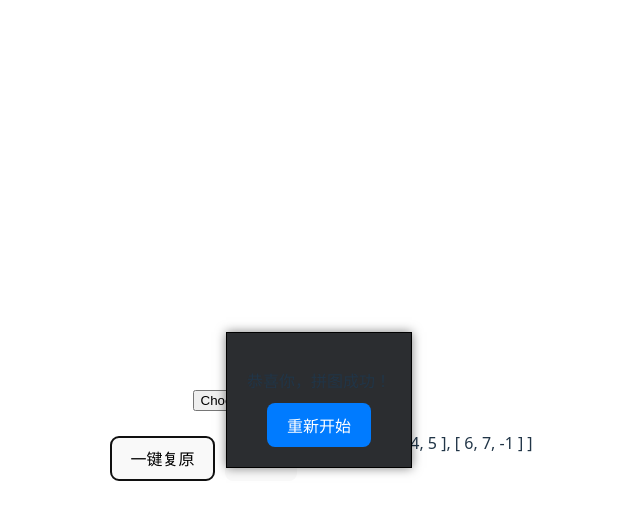
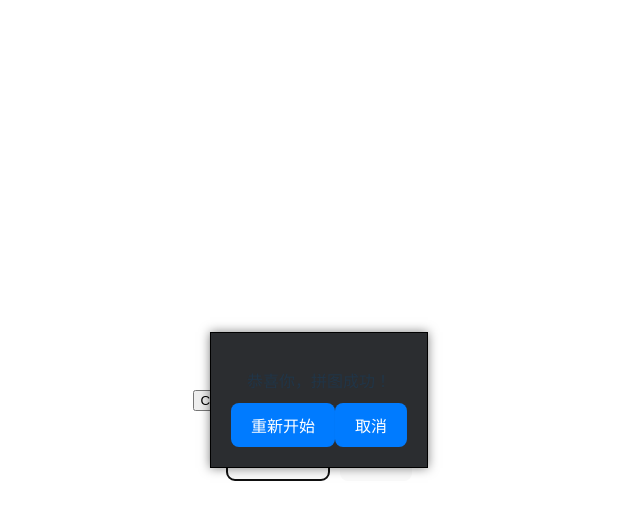
Before and after one commit to boring5L/boring, a Vue app in the folder my-vue-app/: page / in a window 1280 px wide. Both pictures are taken after a click on the button "一键复原". Shown: the top 520 px of the page, without its empty margins (321-961 px from the left). Built offline with nearby package versions, Linux system fonts and the light colour scheme.

Commit message:
提交0129-04

```diff
--- a/my-vue-app/src/App.vue
+++ b/my-vue-app/src/App.vue
@@ -5,7 +5,6 @@
     <div class="bnt">
       <button @click="resetPuzzle">一键复原</button>
       <button @click="generatePuzzle">打乱</button>
-      <div>{{board}}</div>
     </div>
     <div v-if="imageSrc" class="puzzle-board">
       <div v-for="(row, rowIndex) in board" :key="rowIndex" class="puzzle-row">
@@ -20,13 +19,14 @@
             backgroundSize: `${size * cellSize}px ${size * cellSize}px`
           }"
         >
-          <span v-if="cell !== 0" class="cell-number">{{rowIndex}}-{{colIndex}}</span>
+<!--          <span v-if="cell !== 0" class="cell-number">{{rowIndex}}-{{colIndex}}</span>-->
         </div>
       </div>
     </div>
     <div v-if="isSolved" class="victory-modal">
       <p>恭喜你，拼图成功！</p>
       <button @click="refreshPage">重新开始</button>
+      <button @click="canle">取消</button>
     </div>
   </div>
 </template>
@@ -40,8 +40,7 @@ interface Position {
 }
 
 const size = 3; // 拼图的大小
-const cellSize = 100; // 每个格子的大小
-const totle = size * size ;//格子总数
+const cellSize = 30; // 每个格子的大小
 
 // 初始化拼图板
 const board = ref<number[][]>(Array.from({ length: size }, () => Array(size).fill(0)));
@@ -199,6 +198,9 @@ function handleFileUpload(event: Event) {
     reader.readAsDataURL(file);
   }
 }
+const canle = ()=>{
+  isSolved.value = false
+}
 </script>
 
 <style scoped>
```
